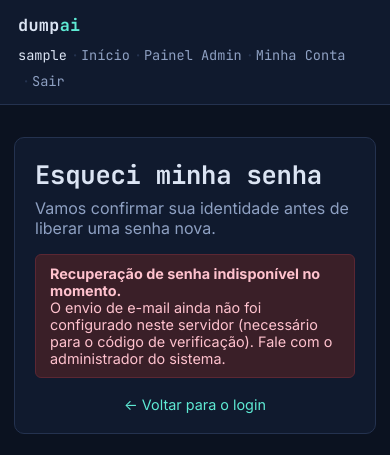
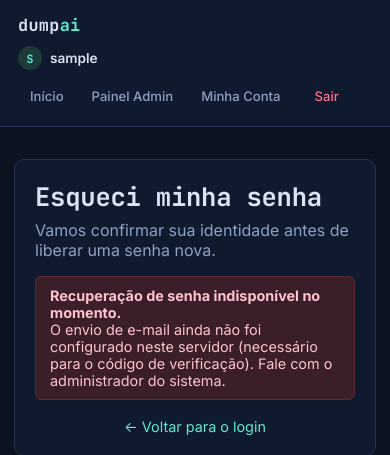
Before and after one commit to BrunoBafica/dump-ia, a FastAPI app: page /forgot-password in a window 390 px wide. Shown: the top 455 px of the page. Run offline with FastAPI, Linux system fonts and the light colour scheme; the visitor is signed in with stand-in values (Sample User, id 1).

Commit message:
Redesenha navegação da topbar: avatar do usuário, pills nos links e Sair destacado
- Substitui separadores manuais por navegação em cards/pills com hover
- Adiciona avatar circular com a inicial do usuário
- Separa visualmente identidade (usuário) dos links de ação com divisória
- Destaca 'Sair' em tom avermelhado, por ser uma ação distinta de navegação
- Ajusta layout mobile para empilhar corretamente

```diff
--- a/app/static/css/style.css
+++ b/app/static/css/style.css
@@ -53,24 +53,67 @@ a:hover { text-decoration: underline; }
 }
 @keyframes blink { 50% { opacity: 0; } }
 
-.topbar-right { font-family: var(--mono); font-size: 0.85rem; color: var(--text-dim); }
+.topbar-right { font-size: 0.85rem; color: var(--text-dim); }
 
 .topbar-nav {
   display: flex;
   align-items: center;
   flex-wrap: wrap;
-  row-gap: 6px;
+  gap: 14px 10px;
 }
-.topbar-nav > * { white-space: nowrap; }
-.topbar-nav a { color: var(--text-dim); }
-.topbar-nav a:hover { color: var(--accent); }
-.topbar-user { color: var(--text); }
-.topbar-nav > *:not(:first-child) { margin-left: 14px; position: relative; }
-.topbar-nav > *:not(:first-child)::before {
-  content: "·";
-  position: absolute;
-  left: -10px;
-  color: var(--border);
+
+.topbar-user {
+  display: flex;
+  align-items: center;
+  gap: 8px;
+  color: var(--text);
+  font-weight: 600;
+  font-size: 0.85rem;
+  padding-right: 12px;
+  border-right: 1px solid var(--border);
+}
+.user-avatar {
+  display: inline-flex;
+  align-items: center;
+  justify-content: center;
+  width: 24px;
+  height: 24px;
+  border-radius: 50%;
+  background: var(--accent-soft);
+  color: var(--accent);
+  font-family: var(--mono);
+  font-size: 0.72rem;
+  font-weight: 700;
+  flex-shrink: 0;
+}
+
+.topbar-links {
+  display: flex;
+  align-items: center;
+  flex-wrap: wrap;
+  gap: 2px;
+}
+.topbar-links a {
+  color: var(--text-dim);
+  font-family: var(--sans);
+  font-weight: 500;
+  font-size: 0.82rem;
+  padding: 6px 12px;
+  border-radius: 6px;
+  transition: background 0.15s ease, color 0.15s ease;
+}
+.topbar-links a:hover {
+  background: var(--bg-panel-raised);
+  color: var(--text);
+  text-decoration: none;
+}
+.topbar-links a.topbar-logout {
+  color: var(--danger);
+  margin-left: 6px;
+}
+.topbar-links a.topbar-logout:hover {
+  background: var(--danger-soft);
+  color: var(--danger);
 }
 
 .container-narrow {
@@ -363,7 +406,20 @@ textarea { min-height: 130px; resize: vertical; }
   .topbar-right { width: 100%; }
   .topbar-nav {
     width: 100%;
-    row-gap: 8px;
+    flex-direction: column;
+    align-items: flex-start;
+    gap: 10px;
+  }
+  .topbar-user {
+    border-right: none;
+    padding-right: 0;
+  }
+  .topbar-links {
+    width: 100%;
+    gap: 4px;
+  }
+  .topbar-links a {
+    padding: 8px 12px;
   }
 
   .container-narrow, .container-wide {
--- a/app/templates/base.html
+++ b/app/templates/base.html
@@ -16,13 +16,18 @@
     <div class="topbar-right">
       {% if request.session.get('username') %}
       <nav class="topbar-nav">
-        <span class="topbar-user">{{ request.session.get('username') }}</span>
-        <a href="/dashboard">Início</a>
-        {% if request.session.get('is_admin') %}
-          <a href="/admin">Painel Admin</a>
-        {% endif %}
-        <a href="/account/change-password">Minha Conta</a>
-        <a href="/logout">Sair</a>
+        <span class="topbar-user">
+          <span class="user-avatar">{{ request.session.get('username')[0]|upper }}</span>
+          {{ request.session.get('username') }}
+        </span>
+        <div class="topbar-links">
+          <a href="/dashboard">Início</a>
+          {% if request.session.get('is_admin') %}
+            <a href="/admin">Painel Admin</a>
+          {% endif %}
+          <a href="/account/change-password">Minha Conta</a>
+          <a href="/logout" class="topbar-logout">Sair</a>
+        </div>
       </nav>
       {% endif %}
     </div>
```
